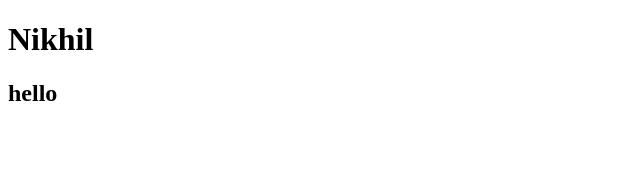
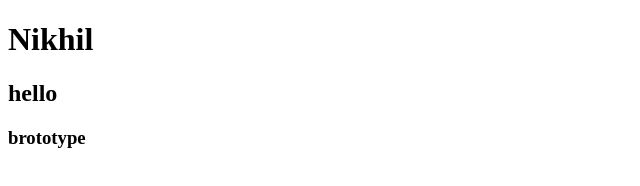
Before and after one commit to nikhilgopalakrishnan673/Date-with-git, a plain HTML site: page index.html in a window 1280 px wide. Shown: the whole page, without its empty margins (0-640 px from the left). Drawn offline with Linux system fonts and the light colour scheme.

Commit message:
modified html and pushed to master'
'

```diff
--- a/index.html
+++ b/index.html
@@ -9,6 +9,7 @@
 <body>
     <h1>Nikhil</h1>
     <h2>hello</h2>
+    <h3>brototype</h3>
 
 </body>
 </html>
```
